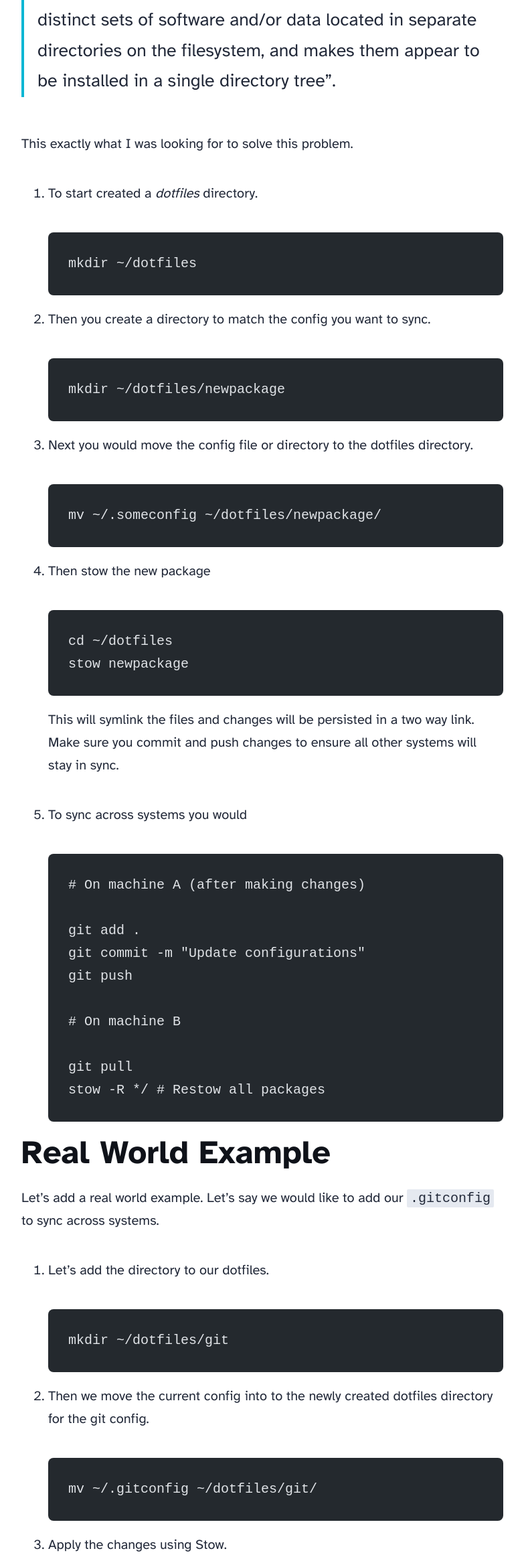
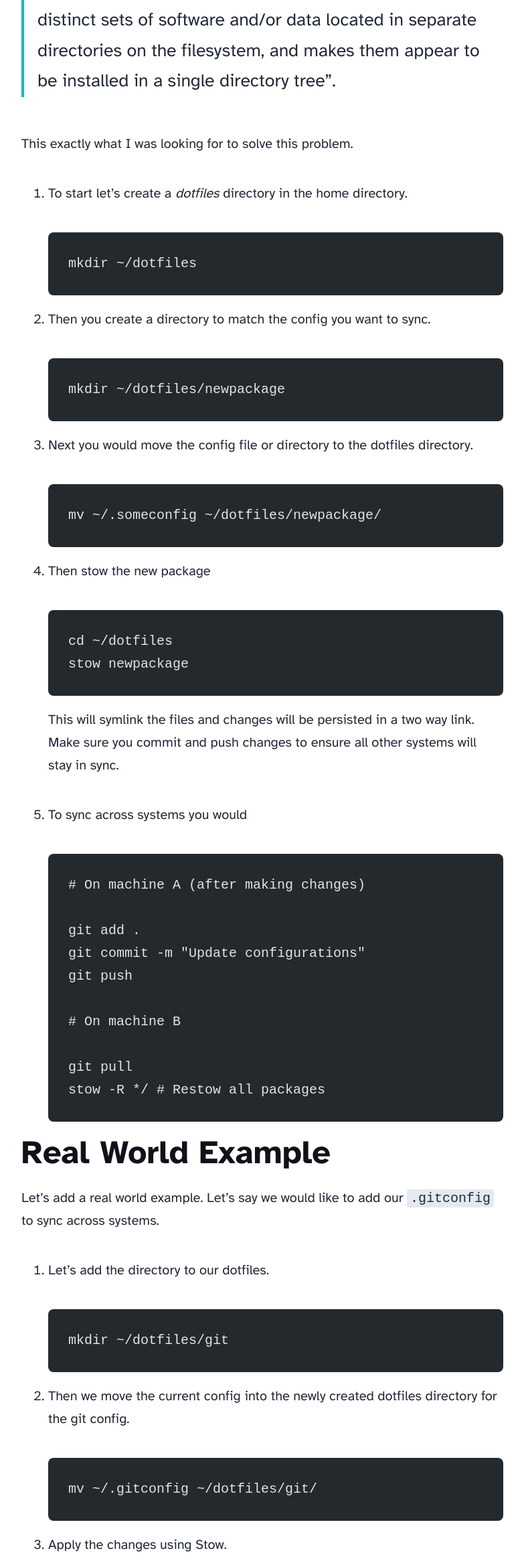
Before and after one commit to fpigeonjr/astro-blog, an Astro site: page /syncing-dofiles-with-stow in a window 1280 px wide. Shown: the part 1542-3876 px from the top of the page at 67% size, without its empty margins (248-1031 px from the left). Built offline with nearby package versions, Linux system fonts and the light colour scheme; Astro itself is replaced by a stand-in of ours; code samples lack their colours.

Commit message:
chore: grammer

````diff
--- a/src/content/blog/syncing-dofiles-with-stow.md
+++ b/src/content/blog/syncing-dofiles-with-stow.md
@@ -16,7 +16,7 @@ I came across some Youtube videos that were inspiring and all recommended GNU St
 
 This exactly what I was looking for to solve this problem.
 
-1. To start created a _dotfiles_ directory.
+1. To start let's create a _dotfiles_ directory in the home directory.
 
    ```bash
    mkdir ~/dotfiles
@@ -61,7 +61,7 @@ Let's add a real world example. Let's say we would like to add our `.gitconfig`
    mkdir ~/dotfiles/git
    ```
 
-2. Then we move the current config into to the newly created dotfiles directory for the git config.
+2. Then we move the current config into the newly created dotfiles directory for the git config.
    ```bash
    mv ~/.gitconfig ~/dotfiles/git/
    ```
````
